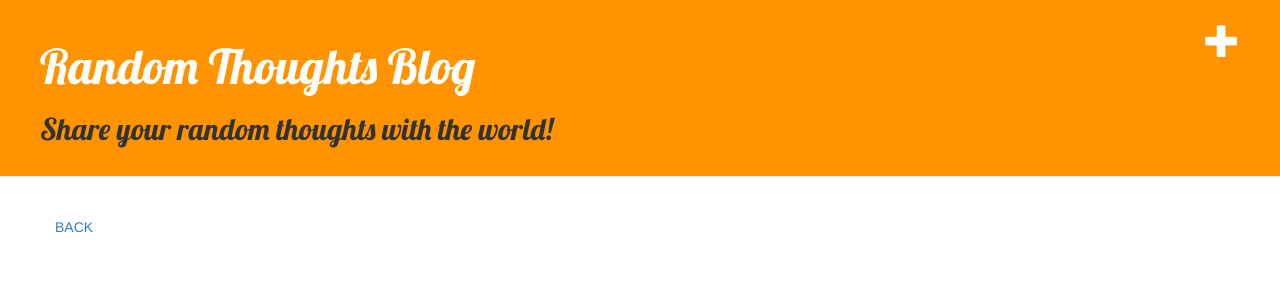
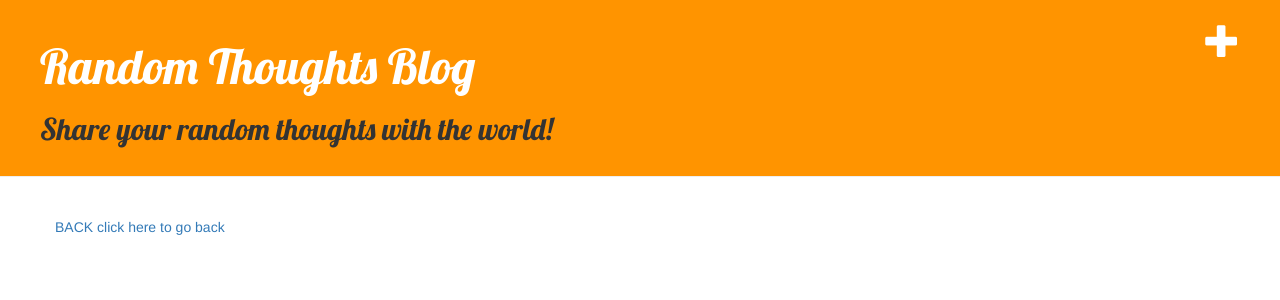
Before and after one commit to bmwsedee/WTclone, a Django app: template rtblog/templates/rtblog/post_detail.html in a window 1280 px wide. Shown: the top 300 px of the page. Run offline with Django 3.2, Linux system fonts and the light colour scheme; the template is opened without the code that fills it, so the values that code supplies are empty; some libraries are stand-ins or nearby versions.

Commit message:
back button v2

```diff
--- a/rtblog/templates/rtblog/post_detail.html
+++ b/rtblog/templates/rtblog/post_detail.html
@@ -11,5 +11,7 @@
         <p>{{ post.text|linebreaksbr }}</p>
 
         <a href="florianmd.pythonanywhere.com">BACK</a>
+        <a href="{% url 'rtblog:base' %}"> click here to go back </a>
+        <!--<a href="{% url 'myapp:mypage' %}">Click here</a>-->
     </div>
 {% endblock %}
```
